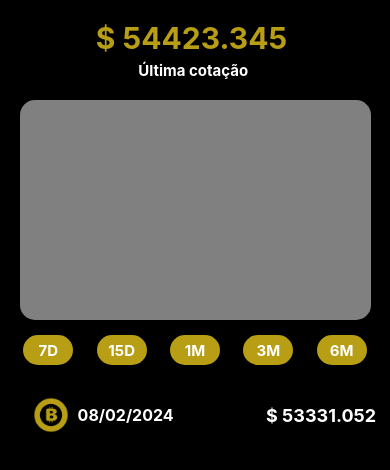
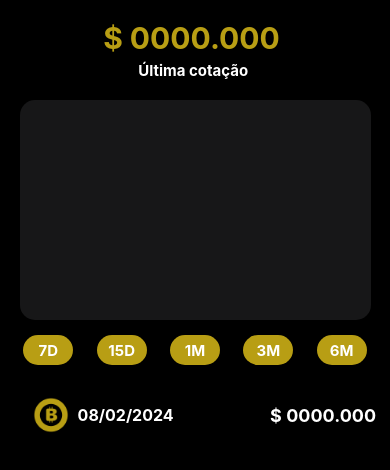
Before and after one commit to Duarte0/BitCoinQuotation, a React Native app: screen / in a window 390 px wide. Shown: the top 470 px of the page. Built offline with nearby package versions, Linux system fonts and the light colour scheme; no server answers.

Commit message:
correcao de erros e melhorias

```diff
--- a/src/components/CurrentPrice/index.js
+++ b/src/components/CurrentPrice/index.js
@@ -5,7 +5,7 @@ import styles from "./styles"
 export default function CurrentPrice() {
     return(
         <View style={styles.headerPrice}>
-            <Text style={styles.currentPrice}>$ 54423.345 </Text>
+            <Text style={styles.currentPrice}>$ 0000.000 </Text>
             <Text style={styles.textPrice}>Última cotação </Text>
         </View>
     )
--- a/src/components/HistoryGraphic/styles.js
+++ b/src/components/HistoryGraphic/styles.js
@@ -5,7 +5,7 @@ const styles = StyleSheet.create({
     contentGraphic: {
         width: "90%",
         height: 220,
-        backgroundColor: "gray",
+        backgroundColor: "#171718",
         borderRadius: 15,
     }
 })
--- a/src/components/QuotationList/QuotationItems/index.js
+++ b/src/components/QuotationList/QuotationItems/index.js
@@ -14,7 +14,7 @@ export default function QuotationItems() {
                 </View>
             </View>
             <View style={styles.contextRight}>
-                <Text style={styles.price}>$ 53331.052</Text>
+                <Text style={styles.price}>$ 0000.000</Text>
             </View>
         </View>
     )
--- a/src/components/QuotationList/index.js
+++ b/src/components/QuotationList/index.js
@@ -1,42 +1,45 @@
 import { Fragment } from "react";
-import { ScrollView, TouchableOpacity, View, Text } from "react-native";
+import { TouchableOpacity, View, Text } from "react-native";
 import styles from "./styles";
 
-export default function QuotationList(){
+export default function QuotationList(props){
+
+    const daysQuery = props.filterDay
+
     return(
         <Fragment>
         <View style={styles.filters} >
             <TouchableOpacity
             style={styles.buttonQuerry}
-            onPress={() => {} }
+            onPress={() => daysQuery(7) }
             >
                 <Text style={styles.textButtonQuerry}>7D</Text>
             </TouchableOpacity>
 
             <TouchableOpacity
             style={styles.buttonQuerry}
-            onPress={() => {} }
+            onPress={() => daysQuery(15) }
             >
                 <Text style={styles.textButtonQuerry}>15D</Text>
             </TouchableOpacity>
 
             <TouchableOpacity
             style={styles.buttonQuerry}
-            onPress={() => {} }
+            onPress={() => daysQuery(30) }
             >
                 <Text style={styles.textButtonQuerry}>1M</Text>
             </TouchableOpacity>
 
             <TouchableOpacity
             style={styles.buttonQuerry}
-            onPress={() => {} }
+            onPress={() => daysQuery(90) }
             >
                 <Text style={styles.textButtonQuerry}>3M</Text>
             </TouchableOpacity>
 
             <TouchableOpacity
             style={styles.buttonQuerry}
-            onPress={() => {} }
+            onPress={() => daysQuery(180) }
             >
                 <Text style={styles.textButtonQuerry}>6M</Text>
             </TouchableOpacity>
```
